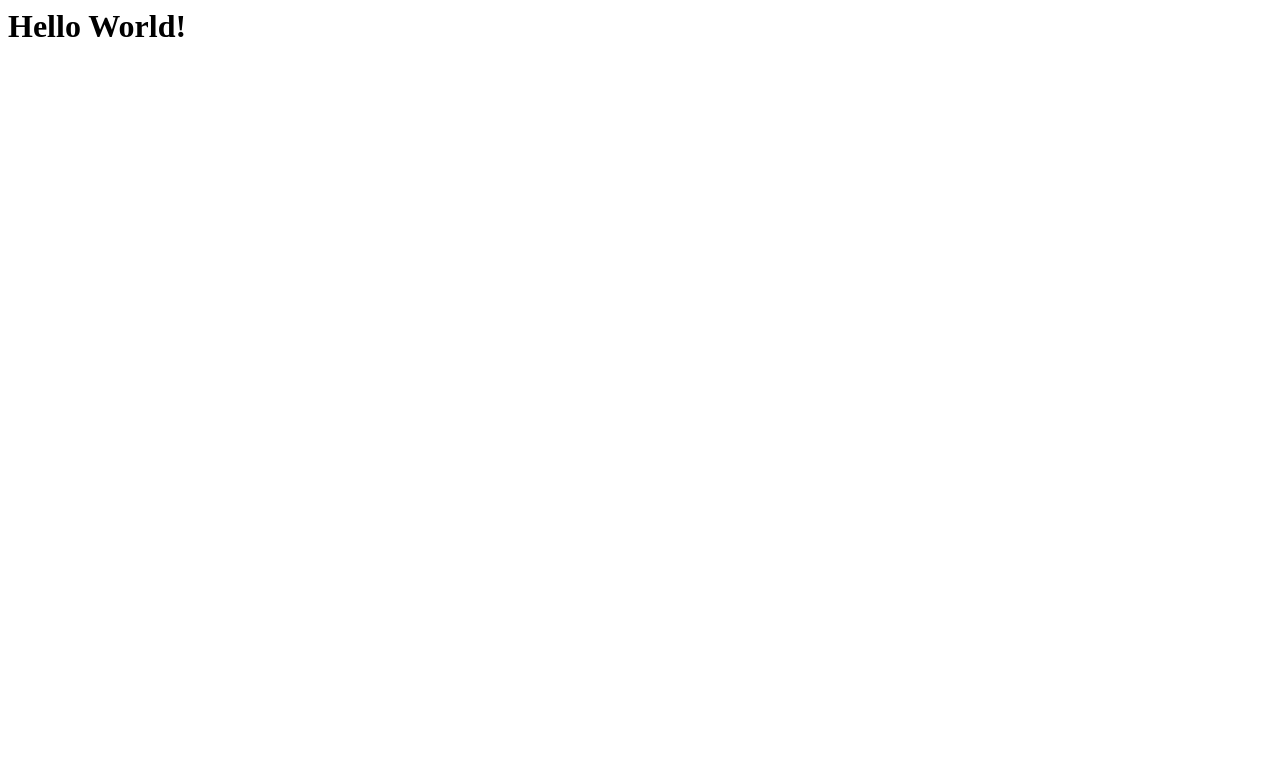
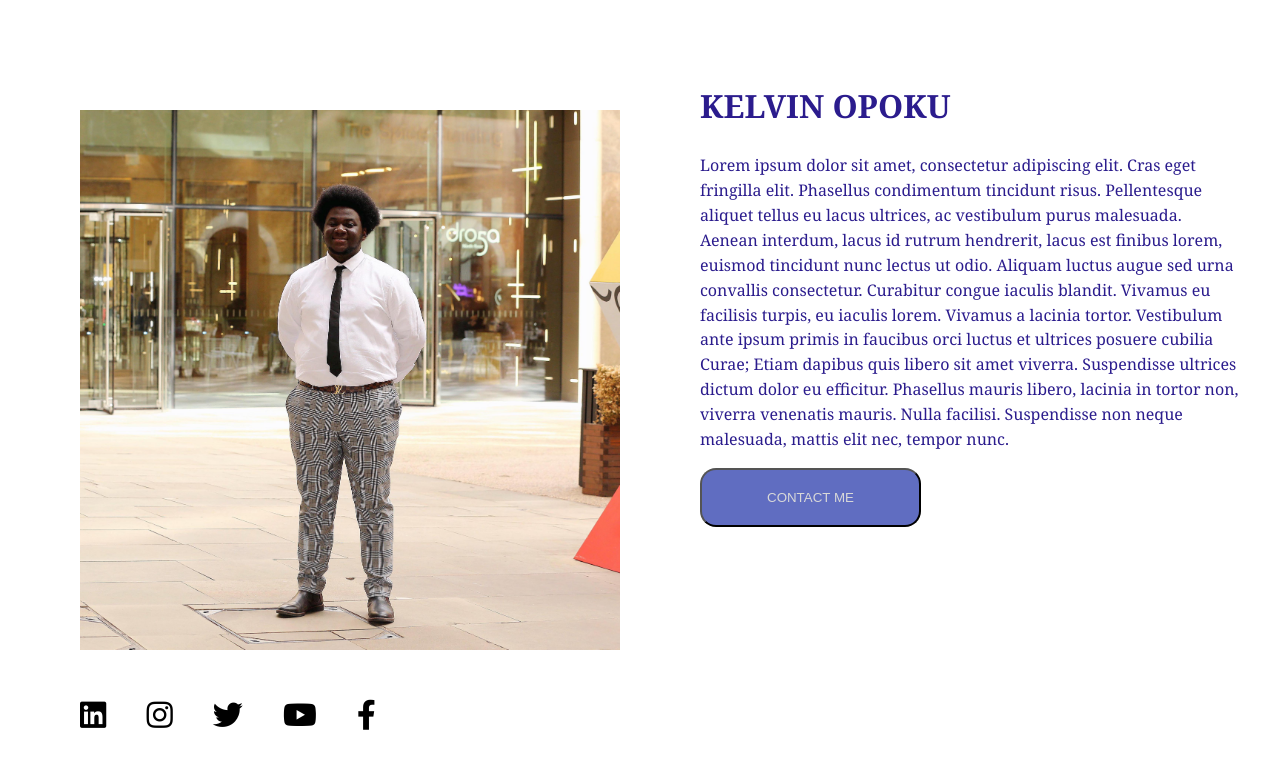
Before and after one commit to Kelvinopoku599/kelvinopoku599.github.io, a plain HTML site: page index.html in a window 1280 px wide. Drawn offline with Linux system fonts and the light colour scheme.

Commit message:
redesigned website

```diff
--- a/index.html
+++ b/index.html
@@ -1 +1,52 @@
-<h1>Hello World!</h1>
+<!DOCTYPE html>
+
+<html>
+
+<head>
+  <title>Info about Kelvin Opoku</title>
+  <link rel="stylesheet" type="text/css" href='styles.css' />
+  <link rel="stylesheet" href="https://cdnjs.cloudflare.com/ajax/libs/font-awesome/5.11.2/css/all.css">
+
+</head>
+
+<body>
+<div class="wrapper">
+    <div class="container-one">
+        <img src="kelvin.jpg"  class="image" />
+        <div class="social-media">
+            <a class="contact-a" target="_blank" href="https://www.linkedin.com">
+                <i class="fab fa-linkedin contact-icon"></i>
+            </a>
+            <a class="contact-a" target="_blank" href="https://www.instagram.com">
+                <i class="fab fa-instagram contact-icon"></i>
+            </a>
+            <a class="contact-a" target="_blank" href="https://www.twitter.com">
+                <i class="fab fa-twitter contact-icon"></i>
+            </a>
+            <a class="contact-a" target="_blank" href="https://www.youtube.com">
+                <i class="fab fa-youtube contact-icon"></i>
+            </a>
+            <a class="contact-a" target="_blank" href="https://www.facebook.com">
+                <i class="fab fa-facebook-f contact-icon"></i>
+            </a>
+
+        </div>
+    </div>
+    <div class="container-two">
+        <div>
+            <h1>KELVIN OPOKU</h1>
+            <p>
+                    Lorem ipsum dolor sit amet, consectetur adipiscing elit. Cras eget fringilla elit. Phasellus condimentum tincidunt risus. Pellentesque aliquet tellus eu lacus ultrices, ac vestibulum purus malesuada. Aenean interdum, lacus id rutrum hendrerit, lacus est finibus lorem, euismod tincidunt nunc lectus ut odio.
+                    Aliquam luctus augue sed urna convallis consectetur. Curabitur congue iaculis blandit. Vivamus eu facilisis turpis, eu iaculis lorem.
+                    Vivamus a lacinia tortor. Vestibulum ante ipsum primis in faucibus orci luctus et ultrices posuere cubilia Curae; Etiam dapibus quis libero sit amet viverra. Suspendisse ultrices dictum dolor eu efficitur. Phasellus mauris libero, lacinia in tortor non, viverra venenatis mauris.
+                    Nulla facilisi. Suspendisse non neque malesuada, mattis elit nec, tempor nunc.
+            </p>
+            <button class="button">
+                CONTACT ME
+            </button>
+        </div>
+    </div>
+</div>
+</body>
+
+</html>
--- /dev/null
+++ b/styles.css
@@ -0,0 +1,45 @@
+.wrapper, html, body {
+    width: 100%;
+    height: 100%;
+    margin: 0;
+    font-family: Georgia, serif;
+    color: #2B1C8D;
+    line-height: 1.56;
+
+  }
+
+  .wrapper {
+    display: flex;
+    justify-content: space-evenly;
+  }
+  .container-one {
+    width: 50%;
+    margin: 60px 80px;
+
+  }
+  .container-two {
+    width: 50%;
+    margin-top: 60px;
+    margin-right: 40px;
+  }
+  .image {
+    display: block;
+    width: 100%;
+    margin: auto;
+    padding: 50px 0;
+  }
+  .contact-icon {
+    font-size: 30px;
+  }
+  .contact-a {
+    cursor: pointer;
+    text-decoration: none;
+    color: black;
+    padding-right: 36px;
+  }
+  .button {
+    background-color: #606DC1;
+    color: #D8D8D8;
+    padding: 20px 65px;
+    border-radius: 16px;
+  }
```
Also changed, not shown: kelvin.jpg (added).
